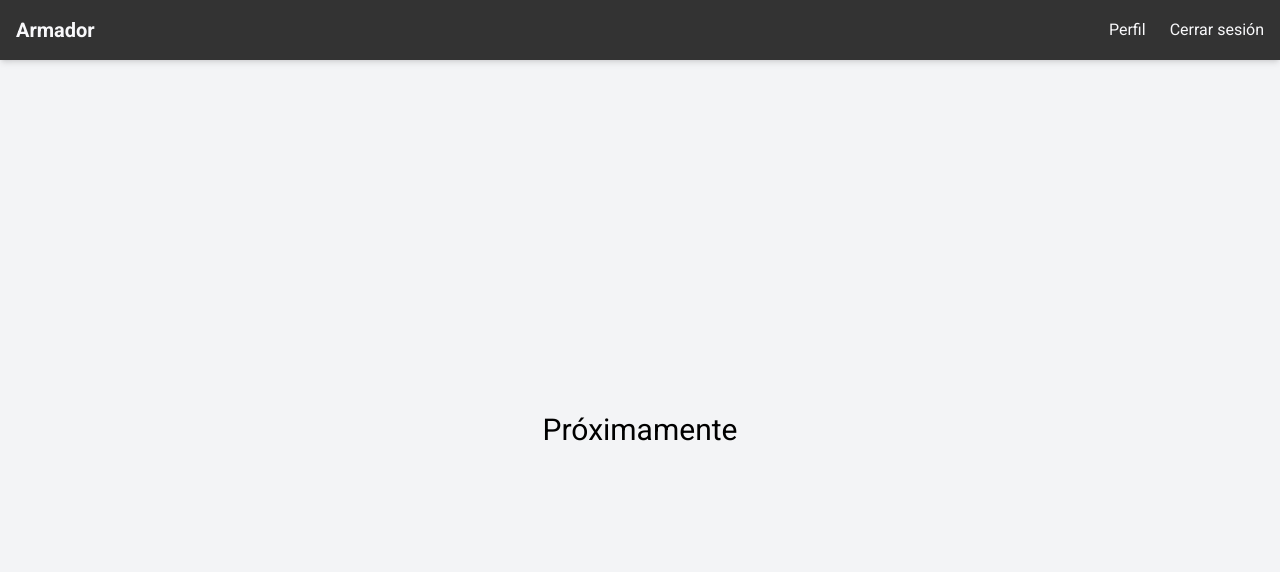
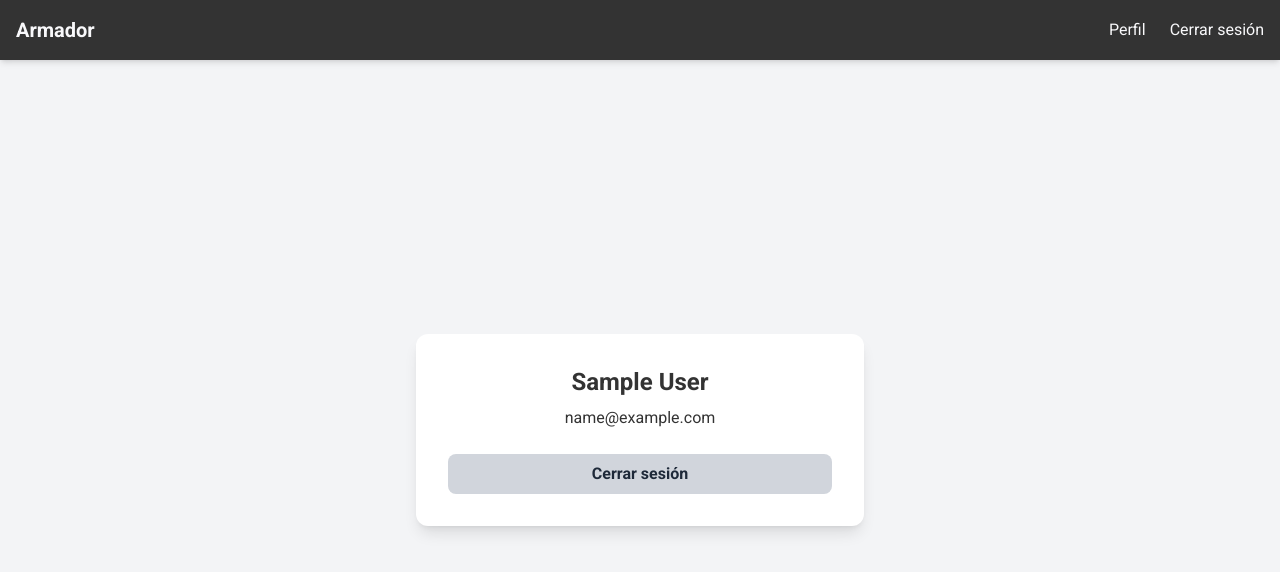
Before and after one commit to gast0nestevez/armadorDeEquipos, a React (Vite) app: page /perfil in a window 1280 px wide. Shown: the top 572 px of the page. Built offline with nearby package versions, Linux system fonts and the light colour scheme; sample sign-in values are in the browser's storage.

Commit message:
add profile and update constants

```diff
--- a/constants.ts
+++ b/constants.ts
@@ -1,7 +1,7 @@
 const production = {
   environment: 'production',
   clientId: '312146115793-rqafksbjmodtd0pcajtsd5qvam7vfeue.apps.googleusercontent.com',
-  apiUrl: 'https://armador-api.netlify.app',
+  apiUrl: 'https://armadorapi.onrender.com/',
 }
 
 const development = {
--- /dev/null
+++ b/src/pages/Profile.jsx
@@ -0,0 +1,62 @@
+import { useState, useEffect } from 'react'
+import { useNavigate } from 'react-router-dom'
+import { jwtDecode } from 'jwt-decode'
+import Nav from '../components/Nav'
+
+const Profile = () => {
+  const navigate = useNavigate()
+  const [user, setUser] = useState(null)
+
+  useEffect(() => {
+    const token = localStorage.getItem('token')
+    if (!token) {
+      navigate('/')
+      return
+    }
+
+    try {
+      const decoded = jwtDecode(token)
+      console.log(decoded)
+      setUser(decoded)
+    } catch (err) {
+      console.error('Invalid token: ', err)
+      localStorage.removeItem('token')
+      navigate('/')
+    }
+  }, [navigate])
+
+  if (!user) {
+    return (
+      <div className='flex flex-col items-center justify-center min-h-screen bg-gray-100'>
+        <p className='text-gray-600 text-lg animate-pulse'>Cargando perfil...</p>
+      </div>
+    )
+  }
+
+  return (
+    <div className='flex flex-col min-h-screen bg-gray-100'>
+      <Nav />
+
+      <main className='flex flex-col items-center justify-center flex-1 p-6'>
+        <div className='bg-white rounded-xl shadow-lg p-8 max-w-md w-full text-center'>
+          <h1 className='text-2xl font-bold mb-2'>{user.name}</h1>
+          <p className='text-gray-600 mb-6'>{user.email}</p>
+
+          <div className='space-y-3'>
+            <button
+              className='block w-full bg-gray-300 text-gray-800 py-2 rounded-lg font-bold hover:bg-gray-400 transition'
+              onClick={() => {
+                localStorage.removeItem('token')
+                navigate('/')
+              }}
+            >
+              Cerrar sesión
+            </button>
+          </div>
+        </div>
+      </main>
+    </div>
+  )
+}
+
+export default Profile
--- a/src/routes/App.jsx
+++ b/src/routes/App.jsx
@@ -3,8 +3,8 @@ import { AnimatePresence, motion } from 'framer-motion'
 import { Analytics } from '@vercel/analytics/react'
 
 import Home from '../pages/Home'
+import Profile from '../pages/Profile'
 import MakeTeams from '../pages/MakeTeams'
-import Soon from '../pages/Soon'
 
 const pageVariants = {
   initial: { opacity: 0, x: -20 },
@@ -35,7 +35,7 @@ function AnimatedRoutes() {
       <Routes location={location} key={location.pathname}>
         <Route path='/' element={<PageWrapper><Home /></PageWrapper>} />
         <Route path='/armar' element={<PageWrapper><MakeTeams /></PageWrapper>} />
-        <Route path='/perfil' element={<PageWrapper><Soon /></PageWrapper>} />
+        <Route path='/perfil' element={<PageWrapper><Profile /></PageWrapper>} />
       </Routes>
     </AnimatePresence>
   )
```
